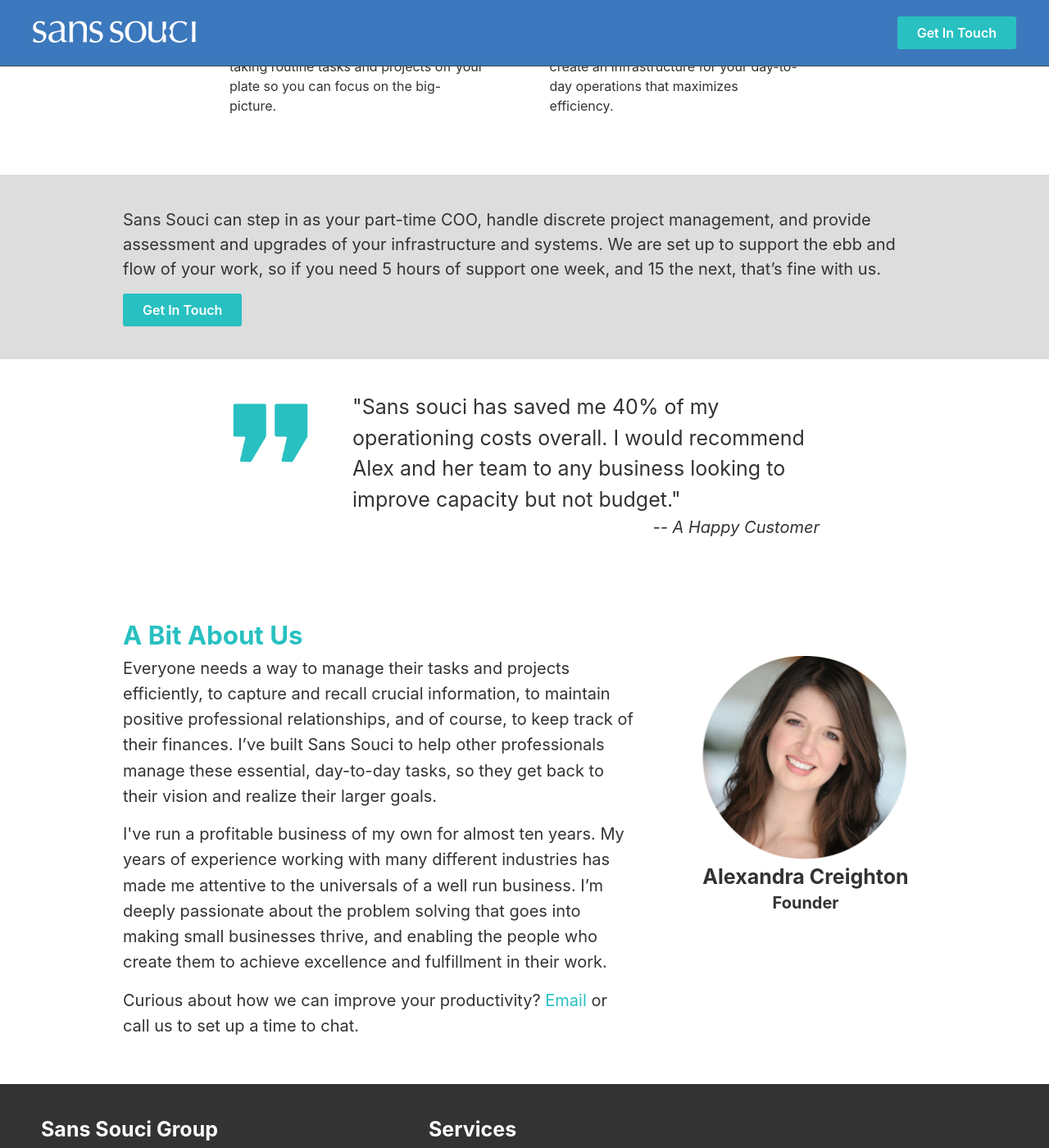
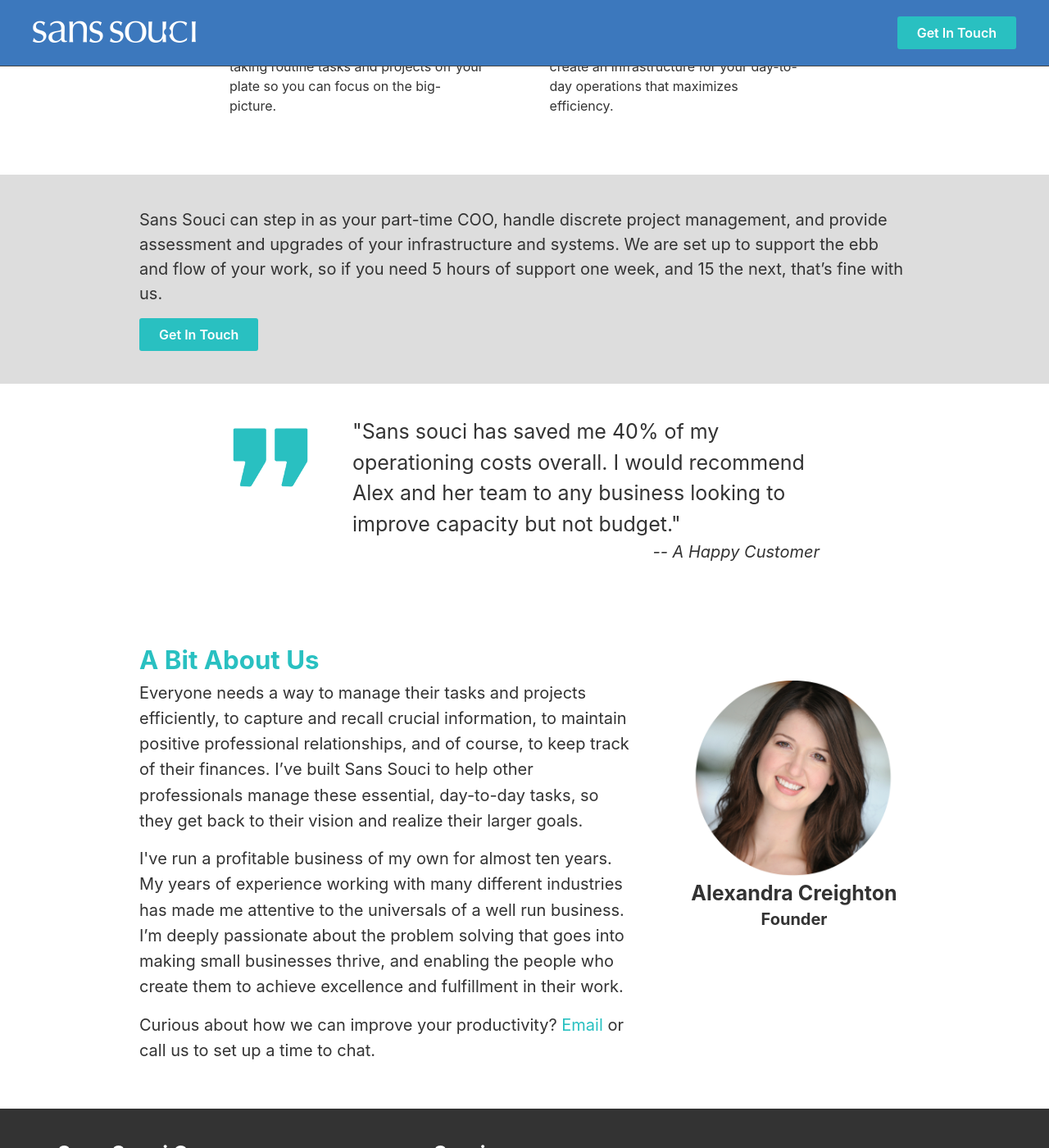
Before and after one commit to anemirovsky/sanssoucigroup, a Jekyll site: the page built from index.html, in a window 1280 px wide and 1400 px high, scrolled down 1079 px. Shown: the whole window at 82% size. Built offline with Jekyll 4.4.1, drawn with Linux system fonts in a browser that asks for light colours.

Commit message:
Small styling tweak.

```diff
--- a/_sass/base/_layout.scss
+++ b/_sass/base/_layout.scss
@@ -29,6 +29,6 @@
   }
 
   @include media($large) {
-    padding: 40px 10px;
+    padding: 40px 30px;
   }
 }
```
Also changed, not shown: 2 other files.
